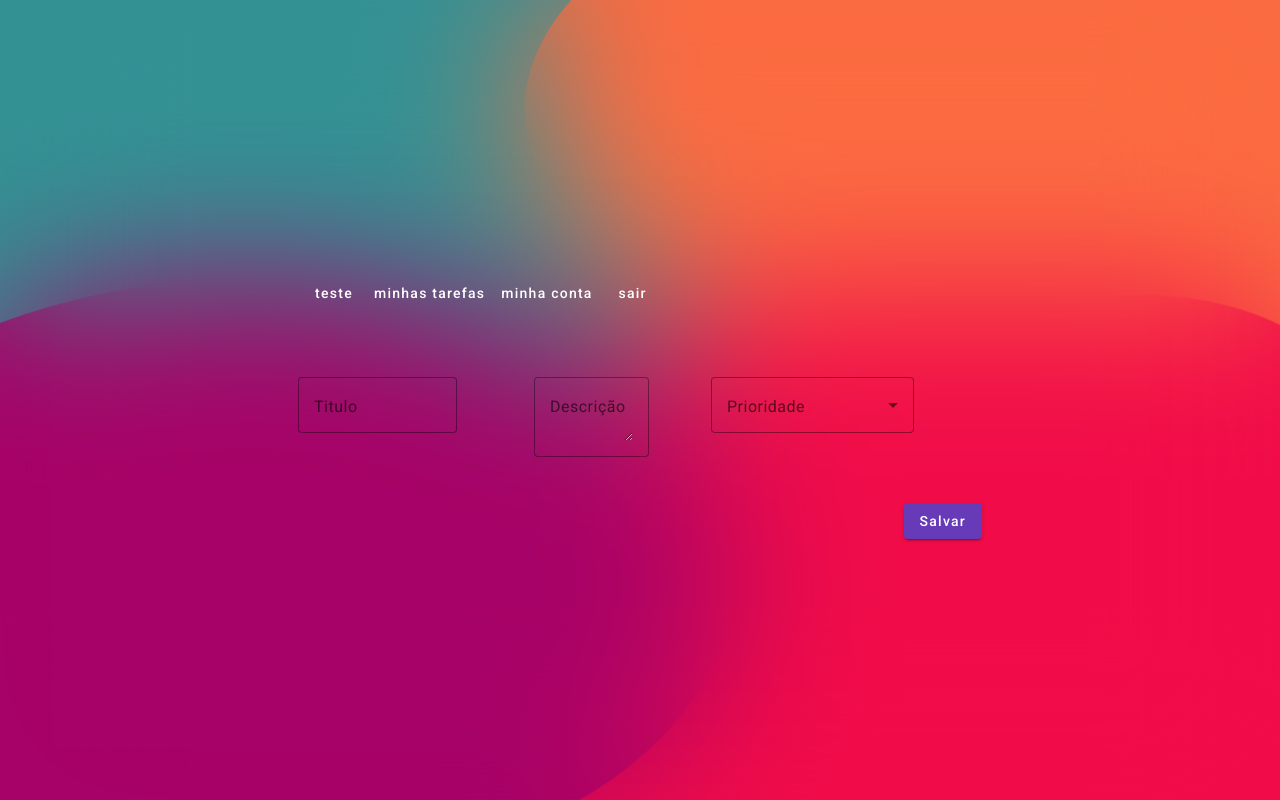
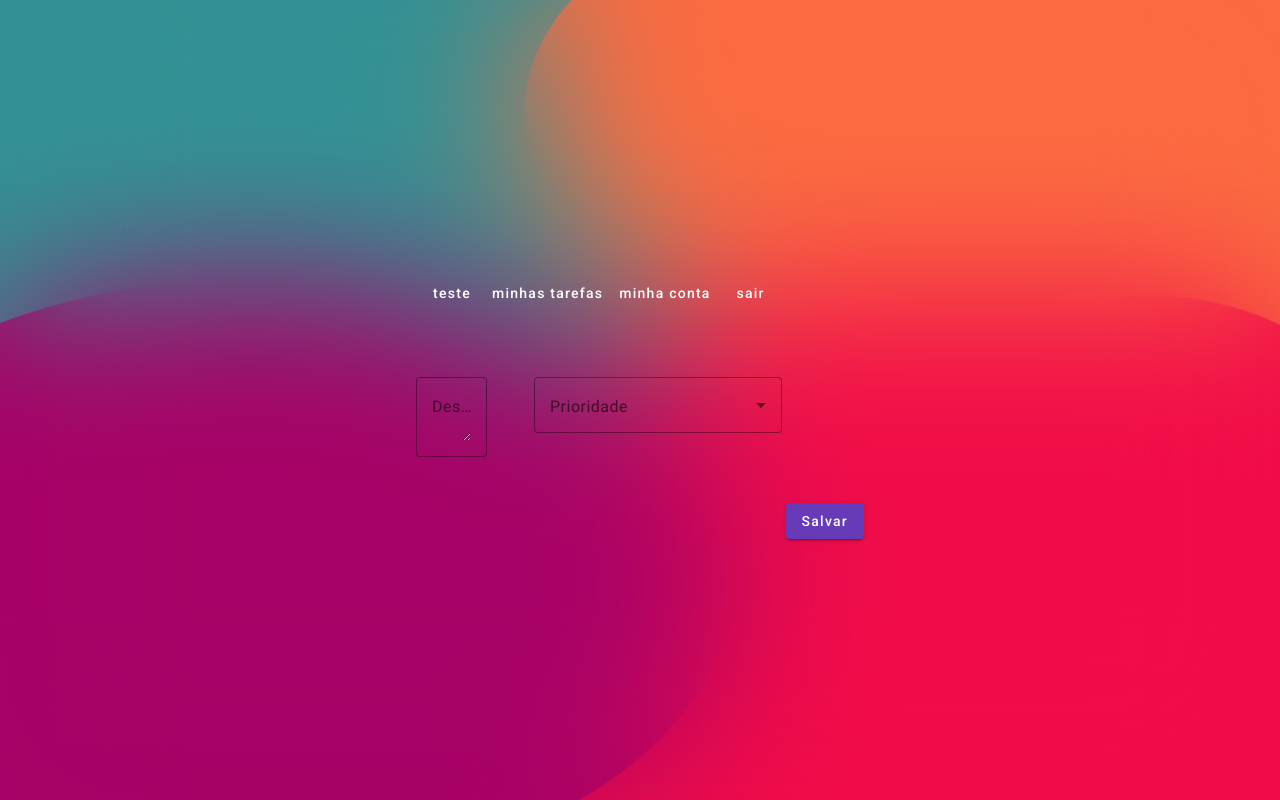
Before and after one commit to cootoonhoo/TaskManagement, an Angular app in the folder TaskManagementProject/: page /tasks/create in a window 1280 px wide. Built offline with nearby package versions, Linux system fonts and the light colour scheme; a web font is replaced by a local one.

Commit message:
update no submitForm e getTaskByStatus

```diff
--- a/TaskManagementProject/src/app/tasks/components/create-task/create-task.component.html
+++ b/TaskManagementProject/src/app/tasks/components/create-task/create-task.component.html
@@ -3,12 +3,6 @@
     <fieldset>
       <legend>Nova tarefa</legend>
       <div class="row my-4">
-        <div class="col-4">
-          <mat-form-field appearance="outline">
-            <mat-label>Titulo</mat-label>
-            <input formControlName="title" matInput />
-          </mat-form-field>
-        </div>
         <div class="col-3">
           <mat-form-field appearance="outline">
             <mat-label>Descrição</mat-label>
@@ -19,7 +13,7 @@
           <mat-form-field appearance="outline">
             <mat-label>Prioridade</mat-label>
             <mat-select formControlName="level">
-              <mat-option *ngFor="let priority of priorities" [value]="priority.level">{{ priority.level}}</mat-option>
+              <mat-option *ngFor="let priority of priorities" [value]="priority.id">{{ priority.level}}</mat-option>
             </mat-select>
           </mat-form-field>
         </div>
--- a/TaskManagementProject/src/app/tasks/components/create-task/create-task.component.ts
+++ b/TaskManagementProject/src/app/tasks/components/create-task/create-task.component.ts
@@ -34,10 +34,9 @@ export class CreateTaskComponent implements OnInit {
   public buildForm(): void {
     this.form = new FormGroup({
       id: new FormControl(),
-      title: new FormControl(),
       content: new FormControl(),
       date: new FormControl(),
-      status: new FormGroup({
+      isFinished: new FormGroup({
         status: new FormControl(),
       }),
       priority: new FormGroup({
--- a/TaskManagementProject/src/app/tasks/components/list/list.component.ts
+++ b/TaskManagementProject/src/app/tasks/components/list/list.component.ts
@@ -41,11 +41,19 @@ export class ListComponent implements OnInit, OnDestroy {
   public getTasksByType(filterId: string): void {
     if (filterId == '') {
       this.taskService
-        .getTasks()
-        .pipe(takeUntil(this.unsubscribe))
-        .subscribe((tasks: TaskData[]) => {
+      .getTasks()
+      .pipe(takeUntil(this.unsubscribe))
+      .subscribe({
+        next: (tasks: TaskData[]) => {
           this.tasks = tasks;
-        });
+        },
+        error: (error: any) => {
+          console.log('Error message:', error);
+        },
+        complete: () => {
+          console.log('Finalizado!');
+        },
+      });
     } else {
       this.taskService.getTasksByStatus(filterId);
     }
```
